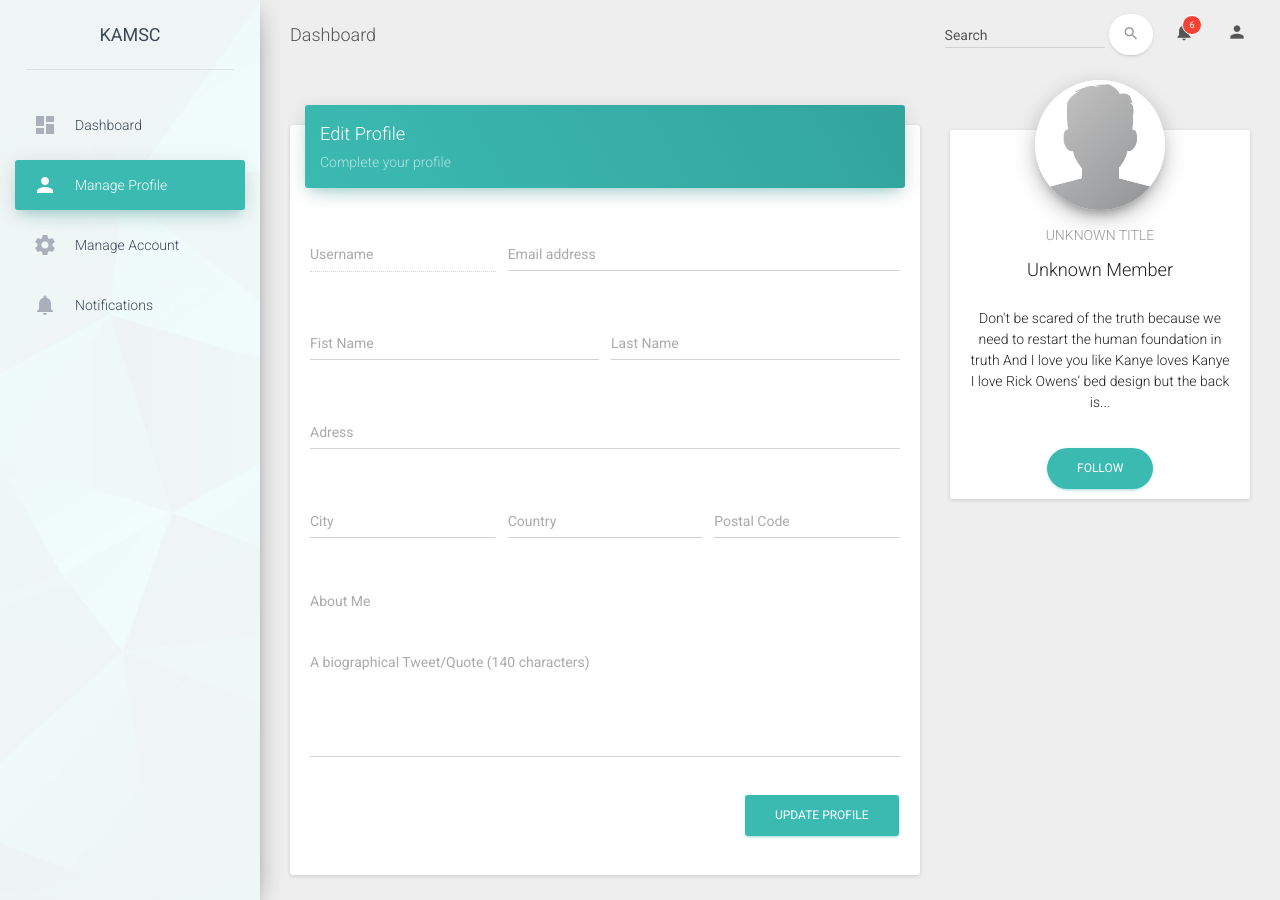
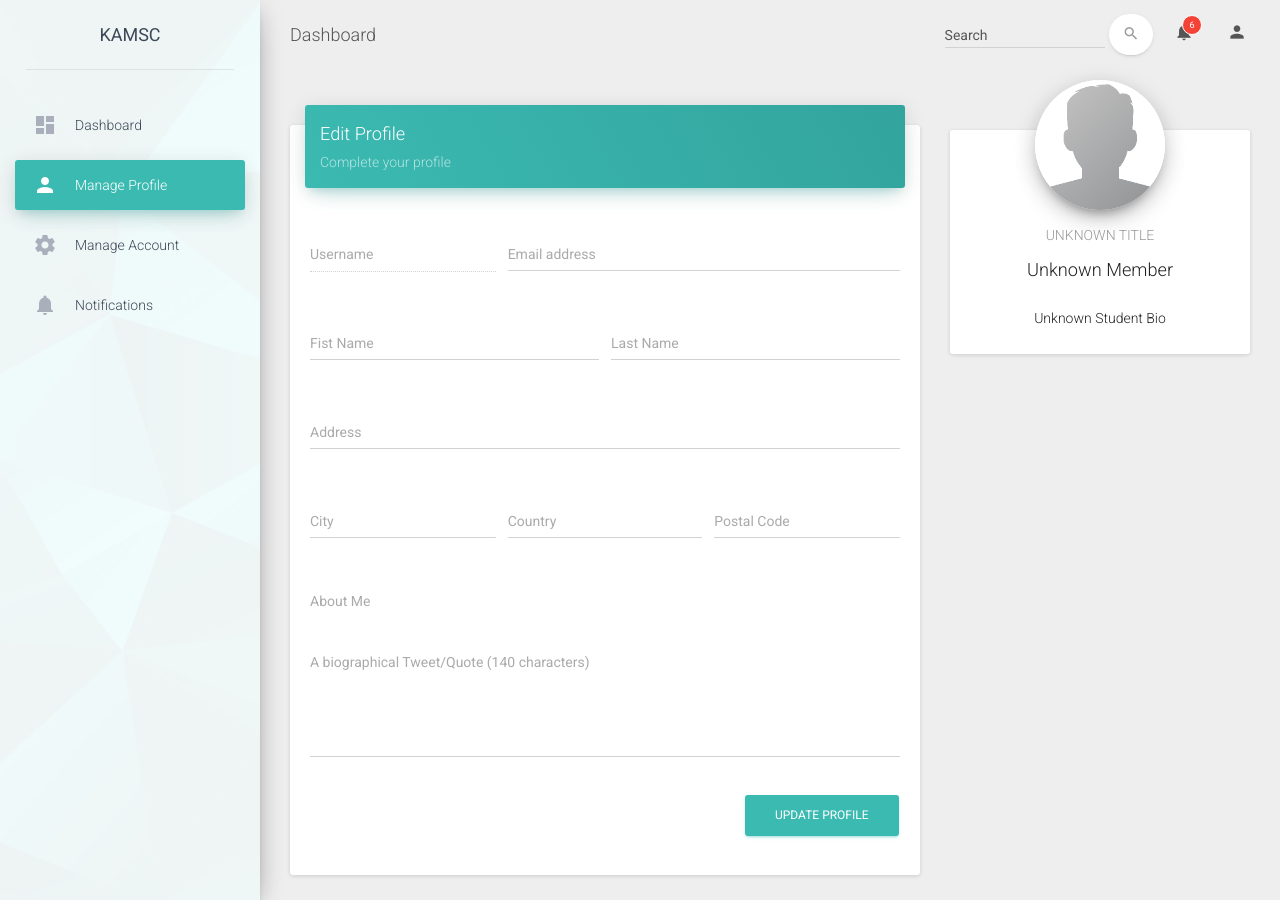
Before and after one commit to calchulus/Firebase-Jekyll-Integration, a Jekyll site: the page built from manage-profile.html, in a window 1280 px wide. Built offline with Jekyll 4.4.1, drawn with Linux system fonts in a browser that asks for light colours; comment, search, counter and statistics services are not loaded.

Commit message:
Login page created. Updated Manage Profile fill in code. Automatic redirection from login page to dashboard. Updated Firebase. Add Users page works now.

```diff
--- a/_includes/footer.html
+++ b/_includes/footer.html
@@ -25,7 +25,7 @@
             </ul>
         </nav>
         <p class="copyright pull-right">
-            &copy; <script>document.write(new Date().getFullYear())</script> <a href="http://www.creative-tim.com">Creative Tim</a>, made with love for a better web
+            &copy; <script>document.write(new Date().getFullYear())</script> <a href="https://sidpagariya.github.io/">Sid Pagariya</a>, made with love for KAMSC.
         </p>
     </div>
 </footer>
--- a/_includes/head.html
+++ b/_includes/head.html
@@ -184,6 +184,8 @@
                             <a href="#pablo" class="dropdown-toggle" data-toggle="dropdown">
                                 <i class="material-icons">person</i><p class="hidden-lg hidden-md">Unknown Student</p>
                             </a>
+                            <ul class="dropdown-menu" id="log-in-out">
+                            </ul>
                         </li>
                     </ul>
 
--- a/addusers.html
+++ b/addusers.html
@@ -45,8 +45,8 @@
 <script>
 function pageScript()
 {
-    //getinitOnline();
-    //getinitInfo();
+    getinitOnline();
+    getinitInfo();
     //$('#addU').onclick(addUser);
     $('#addU').attr('onclick', 'addUser(); return false;');
 }
--- a/assets/js/main.js
+++ b/assets/js/main.js
@@ -65,6 +65,7 @@
         window.u = user;
         updateStatus(database.ref('presence/' + u.uid));
         onlineList(database.ref('online/' + u.uid));
+        setLoginInfo();
         pageScript();
     } else {
         //Anonymously sign in.
@@ -77,3 +78,13 @@
         });*/
     }
 });
+function setLoginInfo()
+{
+    if (!window.u.isAnonymous) {
+        $("#log-in-out").append('<li><a href="../manage-profile"><span class="tab">Manage Profile</span></a></li>');
+        $("#log-in-out").append('<li><a href="../logout"><span class="tab">Logout</span></a></li>');
+    }
+    else {
+        $("#log-in-out").append('<li><a href="../login"><span class="tab">Login</span></a></li>');
+    }
+}
--- a/manage-profile.html
+++ b/manage-profile.html
@@ -13,7 +13,7 @@
                 <p class="category">Complete your profile</p>
             </div>
             <div class="card-content">
-                <form>
+                <form id="profile">
                     <div class="row">
                         <div class="col-md-4">
                             <div class="form-group label-floating">
@@ -47,7 +47,7 @@
                     <div class="row">
                         <div class="col-md-12">
                             <div class="form-group label-floating">
-                                <label class="control-label">Adress</label>
+                                <label class="control-label">Address</label>
                                 <input type="text" class="form-control" id="addr">
                             </div>
                         </div>
@@ -80,7 +80,7 @@
                                 <label>About Me</label>
                                 <div class="form-group label-floating">
                                     <label class="control-label"> A biographical Tweet/Quote (140 characters)</label>
-                                    <textarea class="form-control" rows="5" length="140"></textarea>
+                                    <textarea class="form-control" rows="5" length="140" id="bio"></textarea>
                                 </div>
                             </div>
                         </div>
@@ -103,10 +103,8 @@
             <div class="content">
                 <h6 class="category text-gray" id="user-title">Unknown Title</h6>
                 <h4 class="card-title" id="user-name">Unknown Member</h4>
-                <p class="card-content" id="user-bio">
-                    Don't be scared of the truth because we need to restart the human foundation in truth And I love you like Kanye loves Kanye I love Rick Owens’ bed design but the back is...
-                </p>
-                <a href="#pablo" class="btn btn-primary btn-round">Follow</a>
+                <p class="card-content" id="user-bio">Unknown Student Bio</p>
+                <!--a href="#" class="btn btn-primary btn-round">Follow</a-->
             </div>
         </div>
     </div>
@@ -170,13 +168,16 @@
     var keys = Object.keys(window.u.info);
     keys.forEach(function(key)
     {
-        $('#'+key).focus().val(u.info[key]);
-        $('#'+key).closest('div').removeClass('is-empty');
+        //$('#'+key).focus().value=u.info[key];
+        $('#'+key).focus().attr('value', u.info[key]).trigger("change");
+        $('#'+key).focus().html(u.info[key]).trigger("change");
+        //$('#'+key).closest('div').removeClass('is-empty');
     });
+    if (window.u.info.title){$('#user-title').html(window.u.info.title);}
     var displayName = window.u.info.fname + ' ' + window.u.info.lname;
-    if (window.u.info.title){$('#user-title').html(window.u.info.title);}
     if (displayName != ' '){$('#user-name').html(displayName);}
-    if (window.u.info.photoURL){$('#user-img').attr('src', window.u.info.photoURL);  console.log(displayName);}
+    if (window.u.info.photoURL){$('#user-img').attr('src', window.u.info.photoURL);}
+    if (window.u.info.bio){$('#user-bio').html(window.u.info.bio);}
 }
 </script>
 
```
Also changed, not shown: dashboard.html (+33 -8 lines), login.html (added, +53 -0 lines), _includes/headdash.html (deleted), assets/js/firebase.js.
